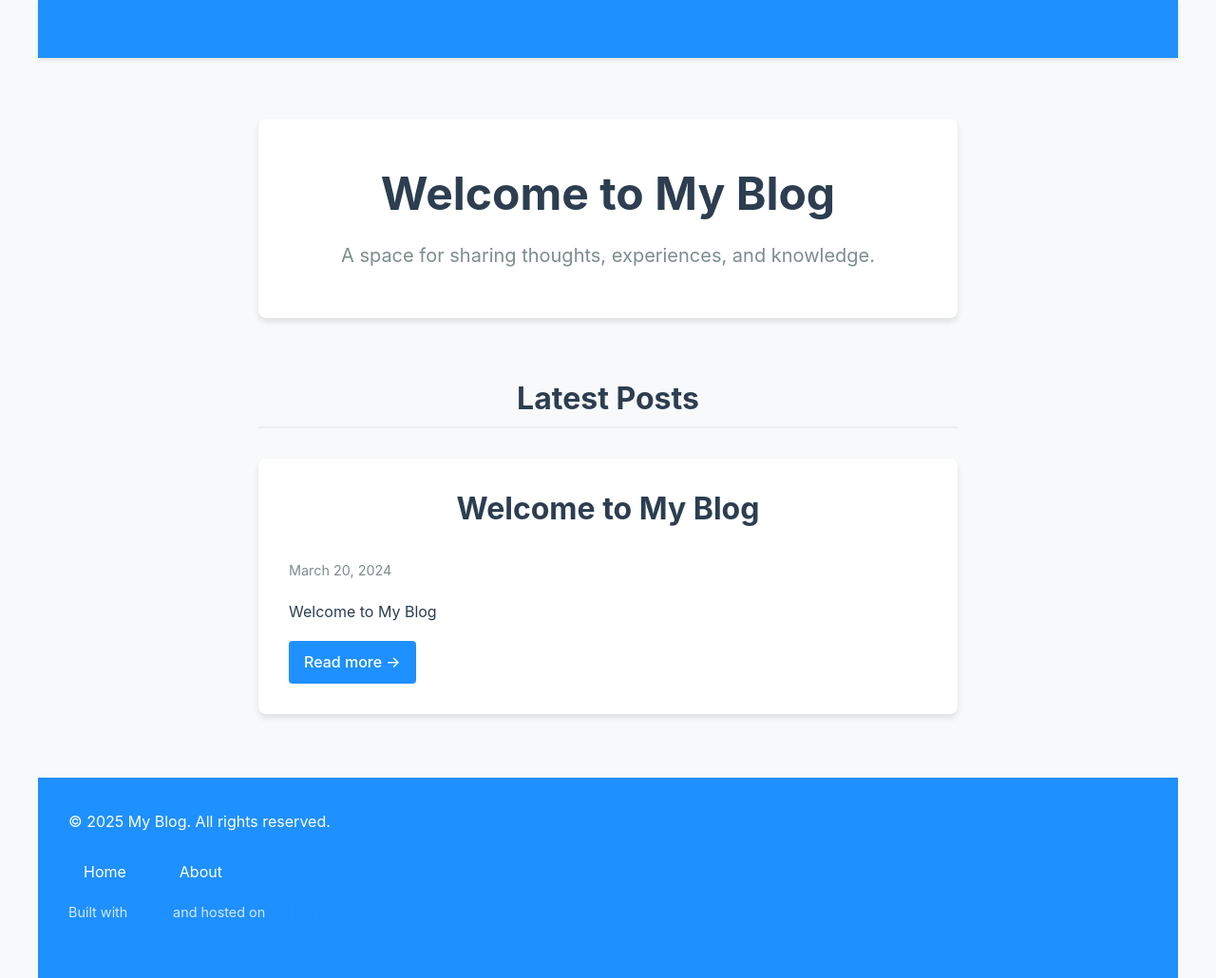
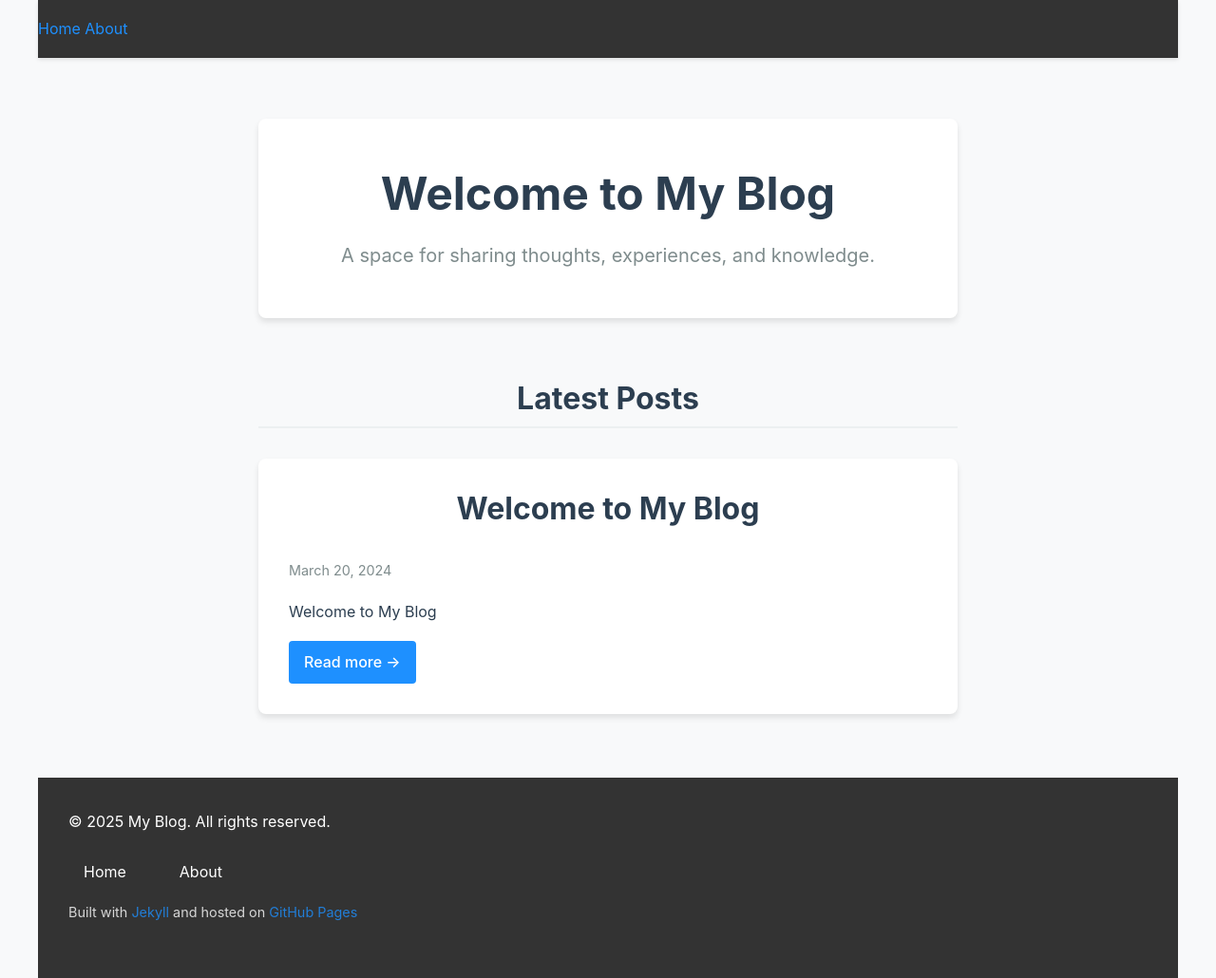
Before and after one commit to venkyr/venkyr.github.io, a Jekyll site: the page built from index.md, in a window 1280 px wide. Shown: the whole page at 95% size. Built offline with Jekyll 4.4.1, drawn with Linux system fonts in a browser that asks for light colours.

Commit message:
Update header and footer background to dark gray

```diff
--- a/assets/css/main.scss
+++ b/assets/css/main.scss
@@ -11,8 +11,8 @@ $text-color: #2c3e50;
 $border-color: #ecf0f1;
 $code-background: #f8f9fa;
 $card-shadow: 0 4px 6px rgba(0, 0, 0, 0.1);
-$header-bg: #1E90FF; // DodgerBlue
-$footer-bg: #1E90FF; // DodgerBlue
+$header-bg: #333333;
+$footer-bg: #333333;
 $font-sans: -apple-system, BlinkMacSystemFont, "Segoe UI", Roboto, Helvetica, Arial, sans-serif;
 $font-mono: SFMono-Regular, Menlo, Monaco, Consolas, "Liberation Mono", "Courier New", monospace;
 
```
